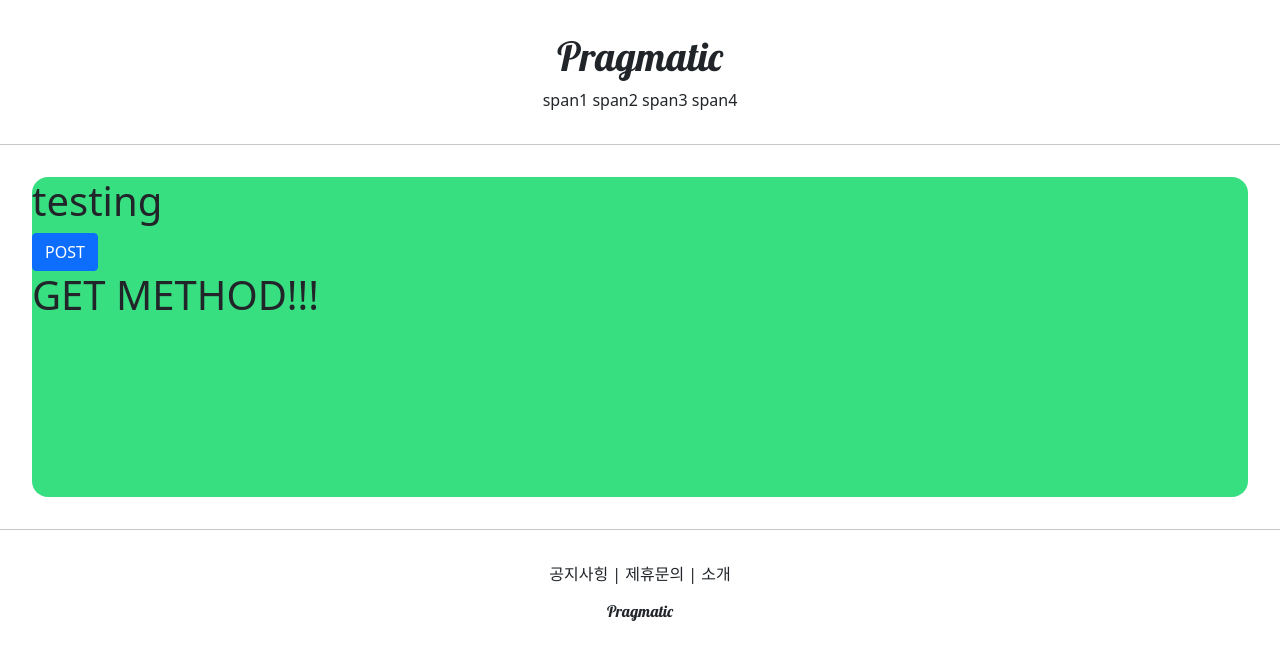
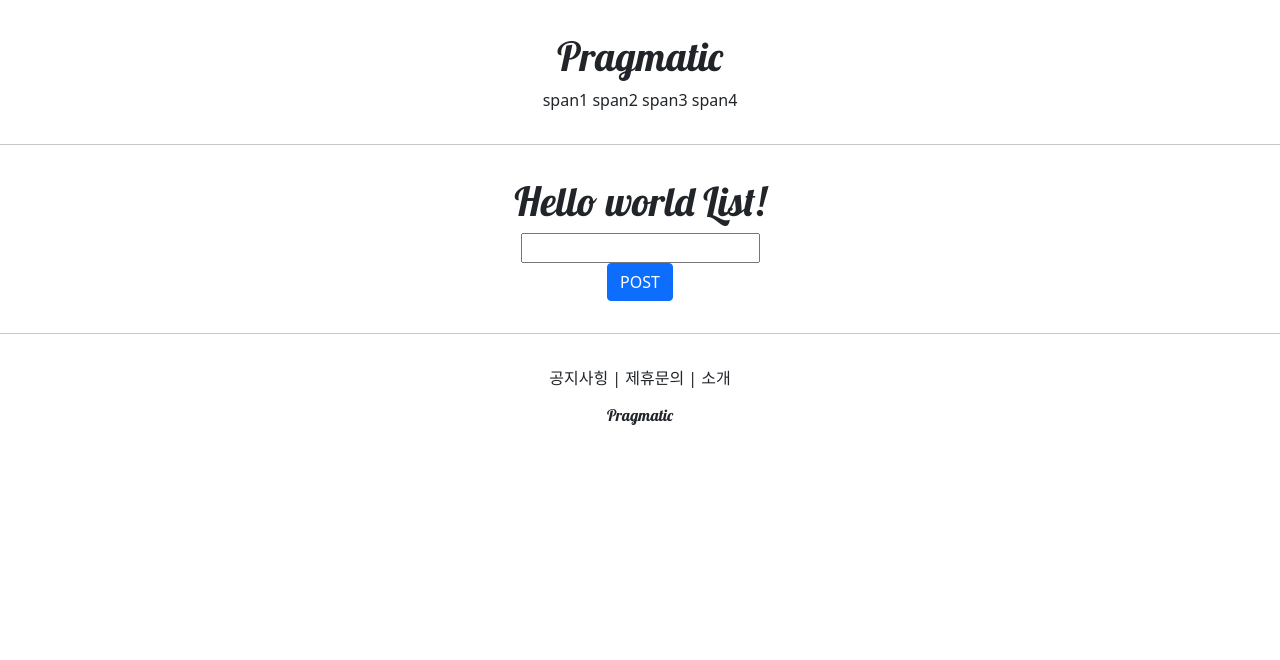
Before and after one commit to meongj/MySecondDjangoApp_Pinterest, a Django app: page /account/hello_world/ in a window 1280 px wide. Shown: the top 660 px of the page. Run offline with Django 3.2, Linux system fonts and the light colour scheme.

Commit message:
django course 17 commit

```diff
--- a/accountapp/templates/accountapp/hello_world.html
+++ b/accountapp/templates/accountapp/hello_world.html
@@ -2,20 +2,27 @@
 <!-- base.html 템플릿를 기반으로 안에 내용만 바꿔줌-->
 {% block content %}
 
-    <div style="height: 20rem; background-color: #38df81; border-radius: 1rem; margin: 2rem;">
-        <h1>
-            testing
+    <div style="border-radius: 1rem; margin: 2rem; text-align: center">
+        <h1 style="font-family: 'Lobster', cursive;">
+            Hello world List!
         </h1>
 
         <form action="/account/hello_world/" method="post">
             {% csrf_token %}
-            <input type="submit" class="btn btn-primary" value="POST">
+            <div>
+                <input type="text" name="hello_world_input">
+            </div>
+            <div>
+             <input type="submit" class="btn btn-primary" value="POST">
+            </div>
         </form>
 
 <!--    서버 return    text 값 가져옴-->
+        {% if hello_world_output %}
         <h1>
-            {{ text }}
+            {{ hello_world_output.text }}
         </h1>
+        {% endif %}
     </div>
 
 {% endblock %}
--- a/accountapp/views.py
+++ b/accountapp/views.py
@@ -2,11 +2,19 @@ from django.http import HttpResponse
 from django.shortcuts import render
 
 # Create your views here.
+from accountapp.models import HelloWorld
 
 
 def hello_world(request):
 
     if request.method == "POST":
-        return render(request, 'accountapp/hello_world.html', context={'text': 'POST METHOD!!!'})
+        # hello_world_input이름의 input태그 값 가져오기
+        temp = request.POST.get('hello_world_input')
+        # HelloWorld 모델 가져오기
+        new_hello_world = HelloWorld()
+        new_hello_world.text = temp
+        new_hello_world.save() # db에 저장
+
+        return render(request, 'accountapp/hello_world.html', context={'hello_world_output': new_hello_world})
     else:
         return render(request, 'accountapp/hello_world.html', context={'text': 'GET METHOD!!!'})
```
